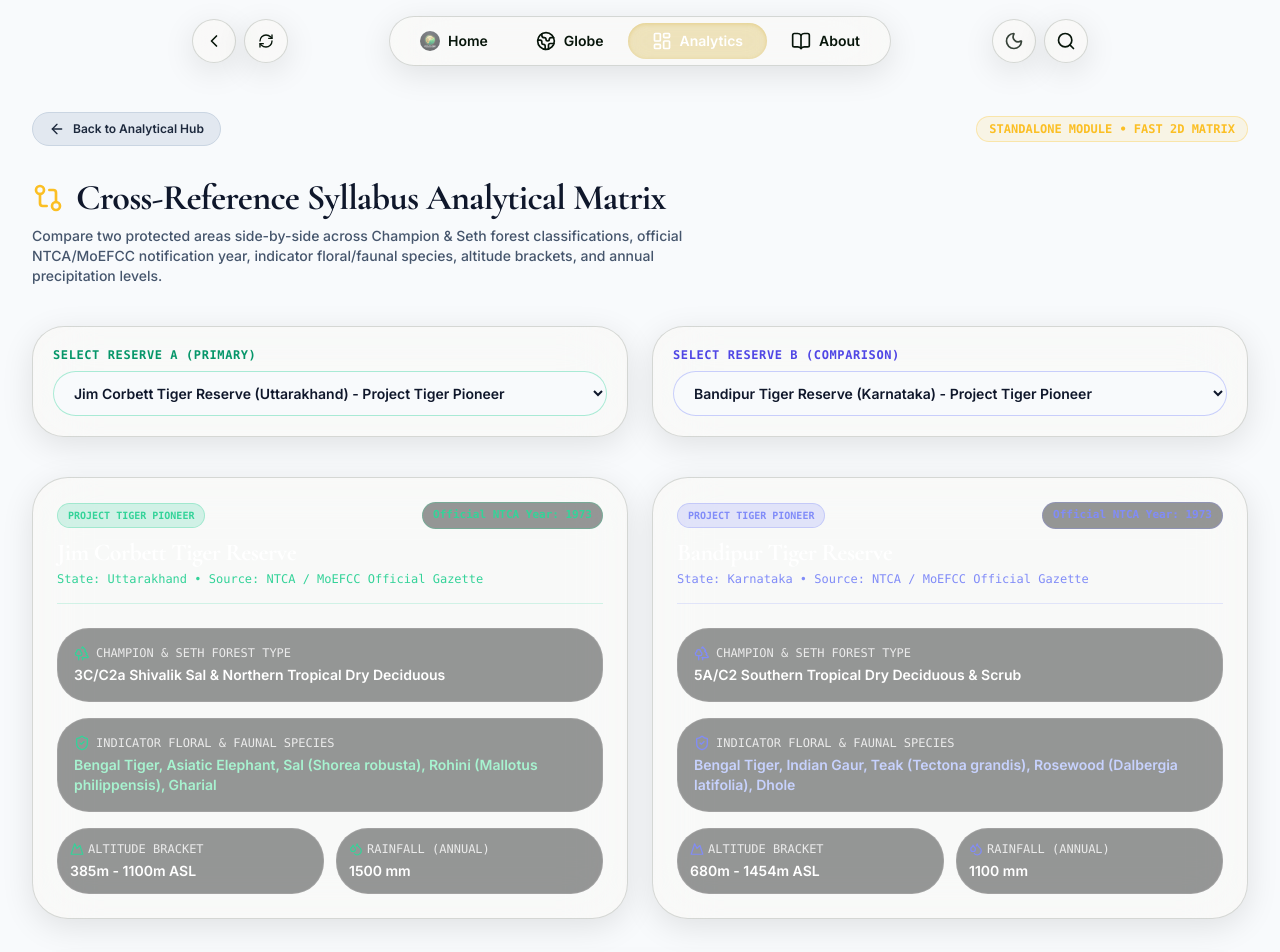
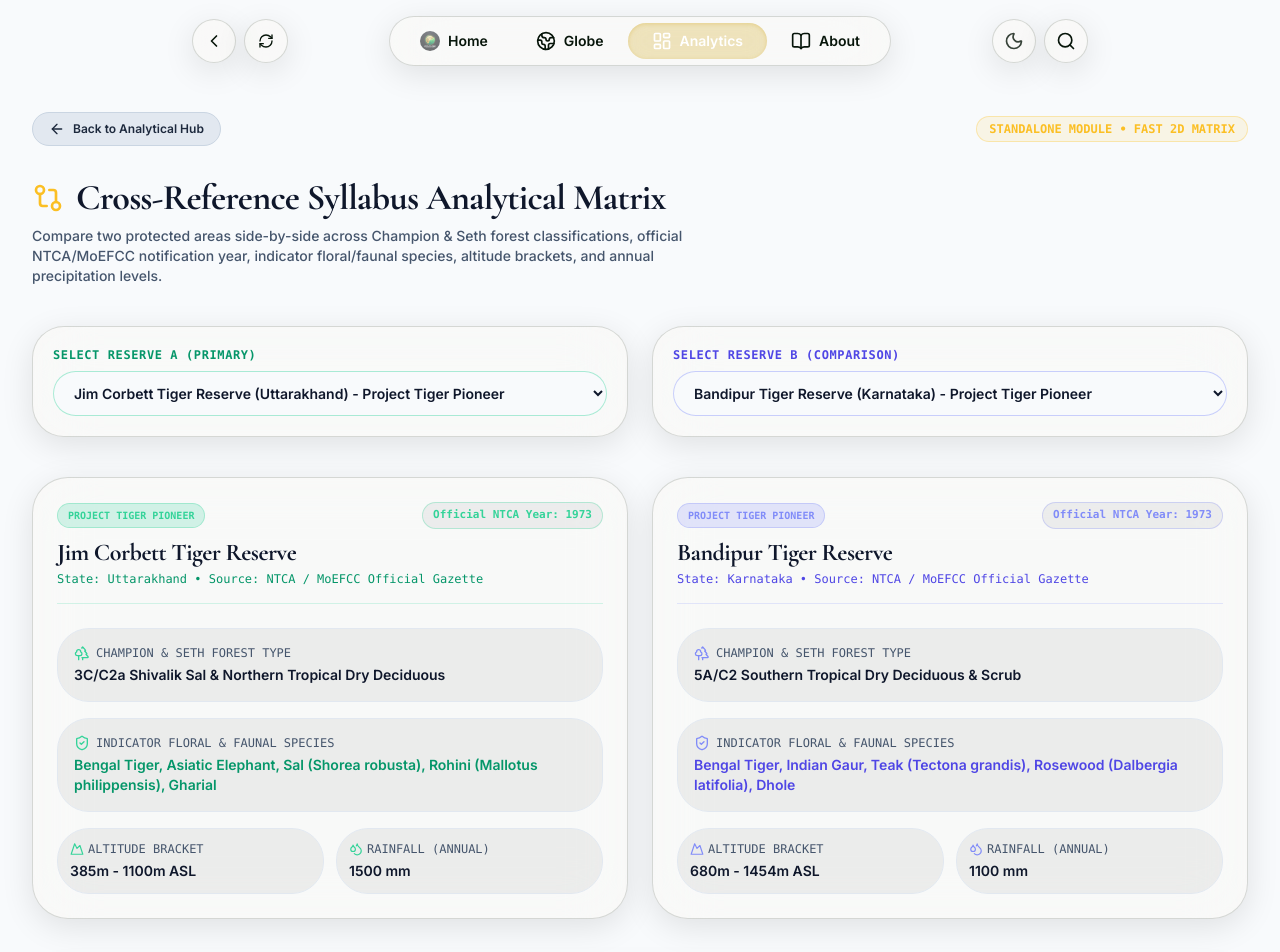
Before and after one commit to g4mt2fch8w-code/geo-globe, a React (Vite) app: page /dashboard/syllabus-compare in a window 1280 px wide. Shown: the top 952 px of the page. Built offline with nearby package versions, Linux system fonts and the light colour scheme; a web font is replaced by a local one.

Commit message:
fix: resolve light mode text visibility issue in Syllabus Compare dashboard

```diff
--- a/src/pages/dashboards/SyllabusCompare.tsx
+++ b/src/pages/dashboards/SyllabusCompare.tsx
@@ -82,108 +82,108 @@ export const SyllabusCompare = () => {
       {/* Side-by-Side Comparison Grid */}
       <div className="grid grid-cols-1 md:grid-cols-2 gap-6 mb-12">
         {/* Card A */}
-        <div className="glass-card bg-[#08221a]/90 dark:bg-[#08221a]/60 border border-[#34d399]/40 p-6 rounded-3xl space-y-6 text-white">
+        <div className="glass-card bg-[#08221a]/90 dark:bg-[#08221a]/60 border border-[#34d399]/40 p-6 rounded-3xl space-y-6 text-slate-900 dark:text-white">
           <div className="border-b border-[#34d399]/20 pb-4">
             <div className="flex items-center justify-between">
               <span className="text-[10px] font-mono font-bold uppercase px-2.5 py-1 rounded-full bg-[#34d399]/20 text-[#34d399] border border-[#34d399]/30">
                 {resA.type || 'Tiger Reserve'}
               </span>
-              <span className="text-[11px] font-mono font-bold text-[#34d399] bg-black/40 px-2.5 py-1 rounded-md border border-[#34d399]/30">
+              <span className="text-[11px] font-mono font-bold text-[#34d399] bg-black/5 dark:bg-black/40 px-2.5 py-1 rounded-md border border-[#34d399]/30">
                 Official NTCA Year: {resA.established}
               </span>
             </div>
-            <h2 className="text-2xl font-extrabold text-white mt-2">{resA.name}</h2>
-            <p className="text-xs text-[#34d399] font-mono mt-0.5">State: {resA.state} • Source: NTCA / MoEFCC Official Gazette</p>
+            <h2 className="text-2xl font-extrabold text-slate-900 dark:text-white mt-2">{resA.name}</h2>
+            <p className="text-xs text-[#059669] dark:text-[#34d399] font-mono mt-0.5">State: {resA.state} • Source: NTCA / MoEFCC Official Gazette</p>
           </div>
 
           <div className="space-y-4 text-xs">
-            <div className="bg-black/40 p-4 rounded-2xl border border-white/10">
-              <div className="text-white/80 font-mono uppercase mb-1 flex items-center gap-1.5">
+            <div className="bg-black/5 dark:bg-black/40 p-4 rounded-2xl border border-slate-200 dark:border-white/10">
+              <div className="text-slate-600 dark:text-white/80 font-mono uppercase mb-1 flex items-center gap-1.5">
                 <Trees className="w-4 h-4 text-[#34d399]" />
                 <span>Champion & Seth Forest Type</span>
               </div>
-              <div className="text-sm font-bold text-white">{resA.forestType}</div>
+              <div className="text-sm font-bold text-slate-900 dark:text-white">{resA.forestType}</div>
             </div>
 
-            <div className="bg-black/40 p-4 rounded-2xl border border-white/10">
-              <div className="text-white/80 font-mono uppercase mb-1 flex items-center gap-1.5">
+            <div className="bg-black/5 dark:bg-black/40 p-4 rounded-2xl border border-slate-200 dark:border-white/10">
+              <div className="text-slate-600 dark:text-white/80 font-mono uppercase mb-1 flex items-center gap-1.5">
                 <ShieldCheck className="w-4 h-4 text-[#34d399]" />
                 <span>Indicator Floral & Faunal Species</span>
               </div>
-              <div className="text-sm font-semibold text-[#a7f3d0]">
+              <div className="text-sm font-semibold text-[#059669] dark:text-[#a7f3d0]">
                 {resA.keySpecies.join(', ')}
               </div>
             </div>
 
             <div className="grid grid-cols-2 gap-3">
-              <div className="bg-black/40 p-3 rounded-2xl border border-white/10">
-                <div className="text-white/80 font-mono uppercase mb-1 flex items-center gap-1">
+              <div className="bg-black/5 dark:bg-black/40 p-3 rounded-2xl border border-slate-200 dark:border-white/10">
+                <div className="text-slate-600 dark:text-white/80 font-mono uppercase mb-1 flex items-center gap-1">
                   <Mountain className="w-3.5 h-3.5 text-[#34d399]" />
                   <span>Altitude Bracket</span>
                 </div>
-                <div className="text-sm font-bold text-white">{resA.altitude}</div>
+                <div className="text-sm font-bold text-slate-900 dark:text-white">{resA.altitude}</div>
               </div>
 
-              <div className="bg-black/40 p-3 rounded-2xl border border-white/10">
-                <div className="text-white/80 font-mono uppercase mb-1 flex items-center gap-1">
+              <div className="bg-black/5 dark:bg-black/40 p-3 rounded-2xl border border-slate-200 dark:border-white/10">
+                <div className="text-slate-600 dark:text-white/80 font-mono uppercase mb-1 flex items-center gap-1">
                   <Droplets className="w-3.5 h-3.5 text-[#34d399]" />
                   <span>Rainfall (Annual)</span>
                 </div>
-                <div className="text-sm font-bold text-white">{resA.rainfall} mm</div>
+                <div className="text-sm font-bold text-slate-900 dark:text-white">{resA.rainfall} mm</div>
               </div>
             </div>
           </div>
         </div>
 
         {/* Card B */}
-        <div className="glass-card bg-[#1e1b4b]/90 dark:bg-[#1e1b4b]/60 border border-[#818cf8]/40 p-6 rounded-3xl space-y-6 text-white">
+        <div className="glass-card bg-[#1e1b4b]/90 dark:bg-[#1e1b4b]/60 border border-[#818cf8]/40 p-6 rounded-3xl space-y-6 text-slate-900 dark:text-white">
           <div className="border-b border-[#818cf8]/20 pb-4">
             <div className="flex items-center justify-between">
               <span className="text-[10px] font-mono font-bold uppercase px-2.5 py-1 rounded-full bg-[#818cf8]/20 text-[#818cf8] border border-[#818cf8]/30">
                 {resB.type || 'Tiger Reserve'}
               </span>
-              <span className="text-[11px] font-mono font-bold text-[#818cf8] bg-black/40 px-2.5 py-1 rounded-md border border-[#818cf8]/30">
+              <span className="text-[11px] font-mono font-bold text-[#818cf8] bg-black/5 dark:bg-black/40 px-2.5 py-1 rounded-md border border-[#818cf8]/30">
                 Official NTCA Year: {resB.established}
               </span>
             </div>
-            <h2 className="text-2xl font-extrabold text-white mt-2">{resB.name}</h2>
-            <p className="text-xs text-[#818cf8] font-mono mt-0.5">State: {resB.state} • Source: NTCA / MoEFCC Official Gazette</p>
+            <h2 className="text-2xl font-extrabold text-slate-900 dark:text-white mt-2">{resB.name}</h2>
+            <p className="text-xs text-[#4f46e5] dark:text-[#818cf8] font-mono mt-0.5">State: {resB.state} • Source: NTCA / MoEFCC Official Gazette</p>
           </div>
 
           <div className="space-y-4 text-xs">
-            <div className="bg-black/40 p-4 rounded-2xl border border-white/10">
-              <div className="text-white/80 font-mono uppercase mb-1 flex items-center gap-1.5">
+            <div className="bg-black/5 dark:bg-black/40 p-4 rounded-2xl border border-slate-200 dark:border-white/10">
+              <div className="text-slate-600 dark:text-white/80 font-mono uppercase mb-1 flex items-center gap-1.5">
                 <Trees className="w-4 h-4 text-[#818cf8]" />
                 <span>Champion & Seth Forest Type</span>
               </div>
-              <div className="text-sm font-bold text-white">{resB.forestType}</div>
+              <div className="text-sm font-bold text-slate-900 dark:text-white">{resB.forestType}</div>
             </div>
 
-            <div className="bg-black/40 p-4 rounded-2xl border border-white/10">
-              <div className="text-white/80 font-mono uppercase mb-1 flex items-center gap-1.5">
+            <div className="bg-black/5 dark:bg-black/40 p-4 rounded-2xl border border-slate-200 dark:border-white/10">
+              <div className="text-slate-600 dark:text-white/80 font-mono uppercase mb-1 flex items-center gap-1.5">
                 <ShieldCheck className="w-4 h-4 text-[#818cf8]" />
                 <span>Indicator Floral & Faunal Species</span>
               </div>
-              <div className="text-sm font-semibold text-[#c7d2fe]">
+              <div className="text-sm font-semibold text-[#4f46e5] dark:text-[#c7d2fe]">
                 {resB.keySpecies.join(', ')}
               </div>
             </div>
 
             <div className="grid grid-cols-2 gap-3">
-              <div className="bg-black/40 p-3 rounded-2xl border border-white/10">
-                <div className="text-white/80 font-mono uppercase mb-1 flex items-center gap-1">
+              <div className="bg-black/5 dark:bg-black/40 p-3 rounded-2xl border border-slate-200 dark:border-white/10">
+                <div className="text-slate-600 dark:text-white/80 font-mono uppercase mb-1 flex items-center gap-1">
                   <Mountain className="w-3.5 h-3.5 text-[#818cf8]" />
                   <span>Altitude Bracket</span>
                 </div>
-                <div className="text-sm font-bold text-white">{resB.altitude}</div>
+                <div className="text-sm font-bold text-slate-900 dark:text-white">{resB.altitude}</div>
               </div>
 
-              <div className="bg-black/40 p-3 rounded-2xl border border-white/10">
-                <div className="text-white/80 font-mono uppercase mb-1 flex items-center gap-1">
+              <div className="bg-black/5 dark:bg-black/40 p-3 rounded-2xl border border-slate-200 dark:border-white/10">
+                <div className="text-slate-600 dark:text-white/80 font-mono uppercase mb-1 flex items-center gap-1">
                   <Droplets className="w-3.5 h-3.5 text-[#818cf8]" />
                   <span>Rainfall (Annual)</span>
                 </div>
-                <div className="text-sm font-bold text-white">{resB.rainfall} mm</div>
+                <div className="text-sm font-bold text-slate-900 dark:text-white">{resB.rainfall} mm</div>
               </div>
             </div>
           </div>
```
